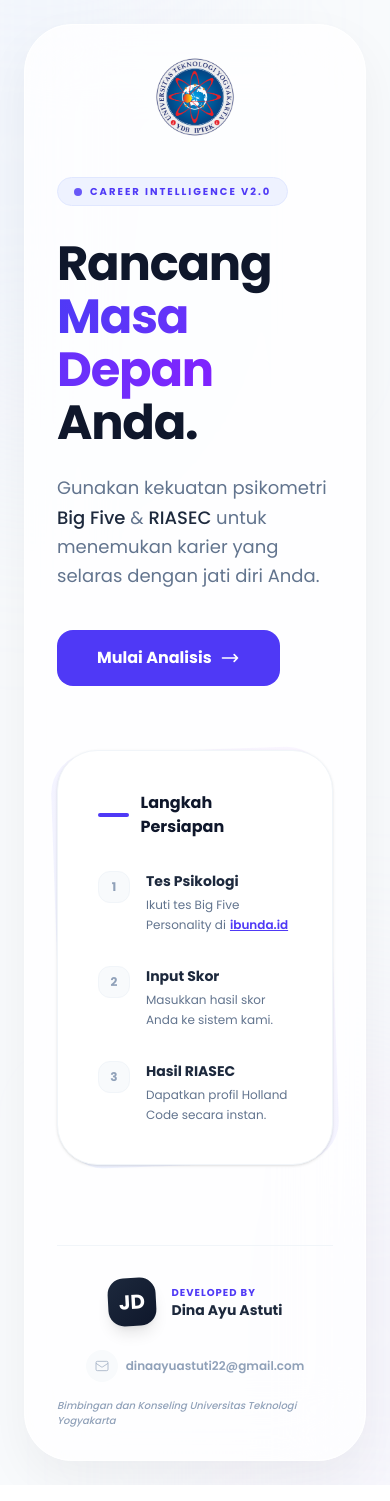
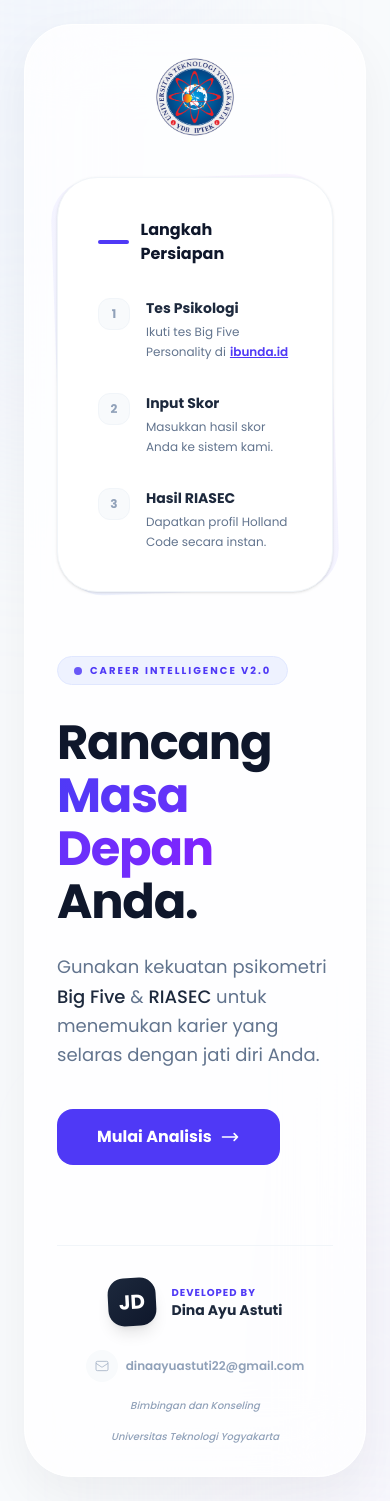
Before and after one commit to Mukti102/E-career, a React (Vite) app: page / in a window 390 px wide. Built offline with nearby package versions, Linux system fonts and the light colour scheme.

Commit message:
redesign add download result

```diff
--- a/src/Components/Home.jsx
+++ b/src/Components/Home.jsx
@@ -194,7 +194,6 @@ const StepIndicator = ({ currentStep }) => {
 const HomePage = ({ onStart }) => {
   return (
     <div className="min-h-screen bg-[#f8fafc] relative overflow-hidden flex items-center justify-center p-6">
-      {/* Dekorasi Background - Soft & Professional */}
       <div className="absolute top-[-10%] left-[-10%] w-[40%] h-[40%] bg-indigo-100/50 rounded-full blur-[120px]"></div>
       <div className="absolute bottom-[-10%] right-[-10%] w-[40%] h-[40%] bg-purple-100/50 rounded-full blur-[120px]"></div>
 
@@ -205,7 +204,7 @@ const HomePage = ({ onStart }) => {
           </div>
           <div className="grid md:grid-cols-2 gap-16 items-center">
             {/* Sisi Kiri: Konten Utama */}
-            <div className="text-left">
+            <div className="text-left md:order-0 order-2">
               <div className="inline-flex items-center space-x-2 bg-indigo-50 border border-indigo-100 px-4 py-1.5 rounded-full mb-8">
                 <span className="flex h-2 w-2 rounded-full bg-indigo-600 animate-pulse"></span>
                 <span className="text-[10px] font-bold uppercase tracking-[0.2em] text-indigo-600">
@@ -345,7 +344,10 @@ const HomePage = ({ onStart }) => {
               </a>
               <div className="h-4 w-[1px] bg-slate-200 hidden md:block"></div>
               <p className="text-[10px] font-medium text-slate-400 italic">
-                Bimbingan dan Konseling Universitas Teknologi Yogyakarta
+                Bimbingan dan Konseling
+              </p>
+              <p className="text-[10px] font-medium text-slate-400 italic">
+                Universitas Teknologi Yogyakarta
               </p>
             </div>
           </div>
```
